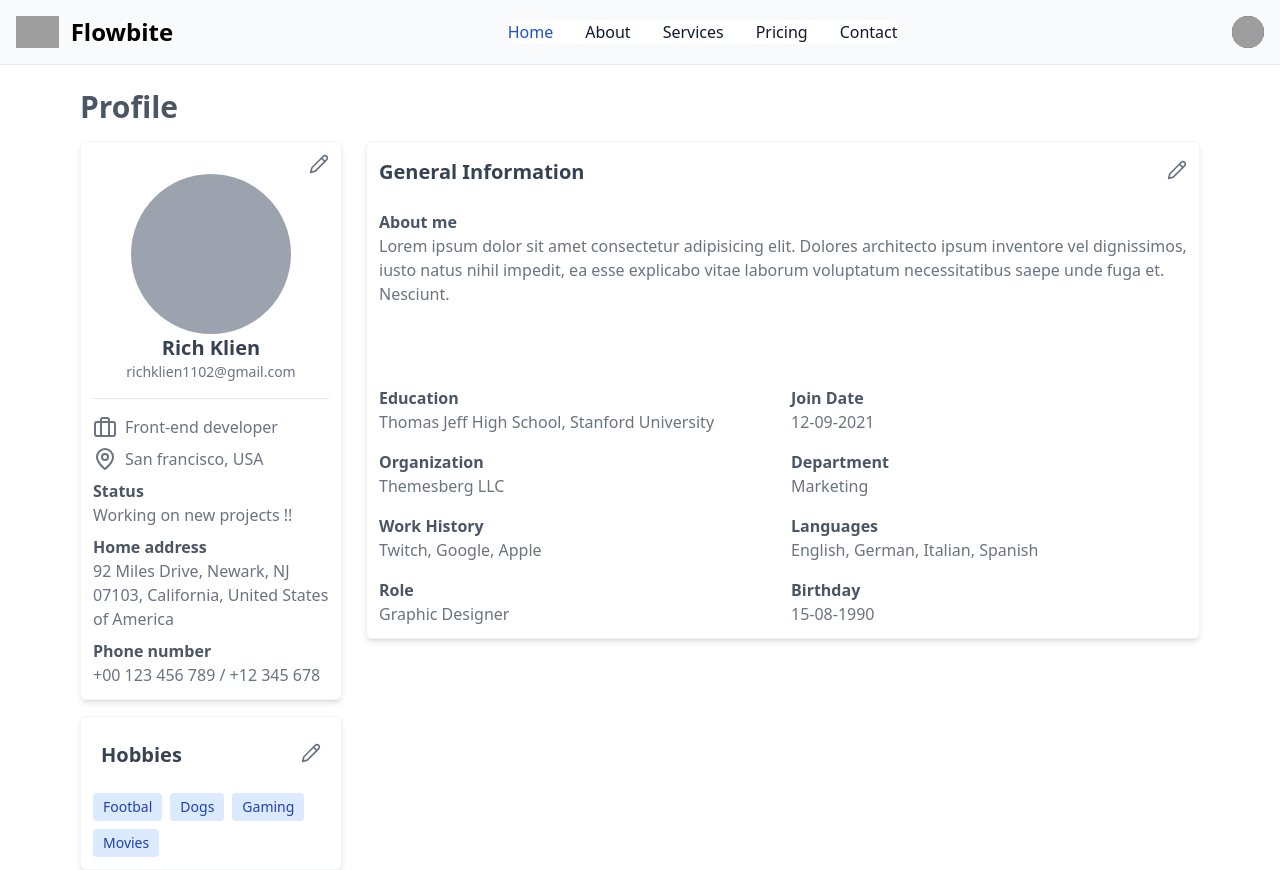
After one commit to Shobhit-Mishra-02/Social-media-app, a Django app: page /social/profile/ in a window 1280 px wide. The commit adds this page. Run offline with Django 4.2, Linux system fonts and the light colour scheme; the visitor is signed in with stand-in values (Sample User, id 1); some libraries are stand-ins or nearby versions; grey boxes are pictures that could not be loaded.

Commit message:
style: added design for the profile page

```diff
--- a/home/urls.py
+++ b/home/urls.py
@@ -4,4 +4,5 @@ from . import views
 app_name = "home"
 urlpatterns = [
     path("home/", views.index, name="home"),
+    path("profile/", views.profile, name="profile"),
 ]
--- a/home/views.py
+++ b/home/views.py
@@ -26,3 +26,7 @@ def index(request):
         form = PostCreationForm()
 
     return render(request, "home/index.html", {"form":form})
+
+@login_required
+def profile(request):
+    return render(request, "home/profile.html")
--- a/templates/home/home_base.html
+++ b/templates/home/home_base.html
@@ -5,7 +5,7 @@
 
 <nav class="bg-gray-50 border-b">
     <div class="max-w-screen-xl flex flex-wrap items-center justify-between mx-auto p-4">
-    <a href="https://flowbite.com/" class="flex items-center space-x-3 rtl:space-x-reverse">
+    <a href="{% url 'home:home' %}" class="flex items-center space-x-3 rtl:space-x-reverse">
         <img src="https://flowbite.com/docs/images/logo.svg" class="h-8" alt="Flowbite Logo" />
         <span class="self-center text-2xl font-semibold whitespace-nowrap ">Flowbite</span>
     </a>
@@ -22,7 +22,7 @@
           </div>
           <ul class="py-2" aria-labelledby="user-menu-button">
             <li>
-              <a href="#" class="block px-4 py-2 text-sm text-gray-700 hover:bg-gray-100 ">Profile</a>
+              <a href="{% url 'home:profile' %}" class="block px-4 py-2 text-sm text-gray-700 hover:bg-gray-100 ">Profile</a>
             </li>
             <li>
               <a href="#" class="block px-4 py-2 text-sm text-gray-700 hover:bg-gray-100 ">Posts</a>
--- /dev/null
+++ b/templates/home/profile.html
@@ -0,0 +1,165 @@
+{% extends 'home/home_base.html' %}
+
+
+{% block title %}
+profile
+{% endblock title %}
+
+
+{% block body %}
+
+<h2 class="text-3xl font-semibold text-gray-600 mb-4">Profile</h2>
+
+<div class="grid grid-cols-1 gap-4 lg:grid-cols-3 lg:gap-6 xl:grid-cols-4">
+    <div class="space-y-4 grid">
+        <!-- profile left section -->
+        <div class="w-full border border-gray-100 h-fit rounded-md p-3 shadow-md">
+            <div class="flex justify-end">
+                <span>
+                    <a href="{% url 'home:profile' %}">
+                        <svg xmlns="http://www.w3.org/2000/svg" width="20" height="20" viewBox="0 0 24 24" fill="none"
+                            stroke="currentColor" stroke-width="2" stroke-linecap="round" stroke-linejoin="round"
+                            class="lucide lucide-pencil stroke-gray-500 hover:stroke-gray-600 cursor-pointer">
+                            <path d="M17 3a2.85 2.83 0 1 1 4 4L7.5 20.5 2 22l1.5-5.5Z" />
+                            <path d="m15 5 4 4" />
+                        </svg>
+                    </a>
+                </span>
+            </div>
+            <div class="flex flex-col justify-center align-middle items-center">
+                <div class="w-40 h-40 rounded-full bg-gray-400"></div>
+                <a href="{% url 'home:profile' %}">
+                    <span class="text-xl font-semibold text-gray-700 mt-1">Rich Klien</span>
+                </a>
+                <span class="text-sm text-gray-500 mb-4">richklien1102@gmail.com</span>
+            </div>
+            <hr>
+            <div class="mt-4 space-y-2">
+                <div class="flex justify-start align-middle space-x-2 items-center text-gray-500">
+                    <span>
+                        <svg xmlns="http://www.w3.org/2000/svg" width="24" height="24" viewBox="0 0 24 24" fill="none"
+                            stroke="currentColor" stroke-width="2" stroke-linecap="round" stroke-linejoin="round"
+                            class="lucide lucide-briefcase stroke-gray-500">
+                            <rect width="20" height="14" x="2" y="7" rx="2" ry="2" />
+                            <path d="M16 21V5a2 2 0 0 0-2-2h-4a2 2 0 0 0-2 2v16" />
+                        </svg>
+                    </span>
+
+                    <span>
+                        Front-end developer
+                    </span>
+                </div>
+                <div class="flex justify-start align-middle space-x-2 items-center text-gray-500">
+                    <span>
+                        <svg xmlns="http://www.w3.org/2000/svg" width="24" height="24" viewBox="0 0 24 24" fill="none"
+                            stroke="currentColor" stroke-width="2" stroke-linecap="round" stroke-linejoin="round"
+                            class="lucide lucide-map-pin stroke-gray-500">
+                            <path d="M20 10c0 6-8 12-8 12s-8-6-8-12a8 8 0 0 1 16 0Z" />
+                            <circle cx="12" cy="10" r="3" />
+                        </svg>
+                    </span>
+
+                    <span>
+                        San francisco, USA
+                    </span>
+                </div>
+            </div>
+            <div class="mt-2">
+                <span class="text-gray-600 font-semibold">Status</span>
+                <p class="text-gray-500"> Working on new projects !!</p>
+            </div>
+            <div class="mt-2">
+                <span class="text-gray-600 font-semibold">Home address</span>
+                <p class="text-gray-500">92 Miles Drive, Newark, NJ 07103, California,
+                    United States of America
+                </p>
+            </div>
+            <div class="mt-2">
+                <span class="text-gray-600 font-semibold">Phone number</span>
+                <p class="text-gray-500">+00 123 456 789 / +12 345 678</p>
+            </div>
+        </div>
+
+        <!-- hobbies section -->
+        <div class="w-full border border-gray-100 h-fit rounded-md p-3 shadow-md">
+            <div class="flex justify-between items-center align-baseline p-2">
+                <h3 class="text-xl font-semibold text-gray-700 mt-1">Hobbies</h3>
+                <span>
+                    <a href="{% url 'home:profile' %}">
+                        <svg xmlns="http://www.w3.org/2000/svg" width="20" height="20" viewBox="0 0 24 24" fill="none"
+                            stroke="currentColor" stroke-width="2" stroke-linecap="round" stroke-linejoin="round"
+                            class="lucide lucide-pencil stroke-gray-500 hover:stroke-gray-600 cursor-pointer">
+                            <path d="M17 3a2.85 2.83 0 1 1 4 4L7.5 20.5 2 22l1.5-5.5Z" />
+                            <path d="m15 5 4 4" />
+                        </svg>
+                    </a>
+                </span>
+            </div>
+            <div class="mt-4 flex flex-wrap gap-2">
+                <span class="bg-blue-100 text-blue-800 text-sm font-medium px-2.5 py-1 rounded">Footbal</span>
+                <span class="bg-blue-100 text-blue-800 text-sm font-medium px-2.5 py-1 rounded">Dogs</span>
+                <span class="bg-blue-100 text-blue-800 text-sm font-medium px-2.5 py-1 rounded">Gaming</span>
+                <span class="bg-blue-100 text-blue-800 text-sm font-medium px-2.5 py-1 rounded">Movies</span>
+            </div>
+        </div>
+    </div>
+    <!-- profile right section -->
+    <div class="w-full lg:col-span-2 xl:col-span-3 border border-gray-100 h-fit rounded-md p-3 shadow-md">
+        <div class="flex justify-between items-center align-baseline">
+            <h3 class="text-xl font-semibold text-gray-700 mt-1">General Information</h3>
+            <span>
+                <a href="{% url 'home:profile' %}">
+                    <svg xmlns="http://www.w3.org/2000/svg" width="20" height="20" viewBox="0 0 24 24" fill="none"
+                        stroke="currentColor" stroke-width="2" stroke-linecap="round" stroke-linejoin="round"
+                        class="lucide lucide-pencil stroke-gray-500 hover:stroke-gray-600 cursor-pointer">
+                        <path d="M17 3a2.85 2.83 0 1 1 4 4L7.5 20.5 2 22l1.5-5.5Z" />
+                        <path d="m15 5 4 4" />
+                    </svg>
+                </a>
+            </span>
+        </div>
+        <div class="mt-6">
+            <h3 class="text-gray-600 font-semibold">About me</h3>
+            <p class="text-gray-500">Lorem ipsum dolor sit amet consectetur adipisicing elit. Dolores architecto ipsum
+                inventore vel
+                dignissimos, iusto natus nihil impedit, ea esse explicabo vitae laborum voluptatum necessitatibus saepe
+                unde fuga et. Nesciunt.</p>
+        </div>
+        <div class="grid grid-cols-2 gap-4 mt-8 lg:mt-20">
+            <div>
+                <span class="text-gray-600 font-semibold">Education</span>
+                <p class="text-gray-500">Thomas Jeff High School, Stanford University</p>
+            </div>
+            <div>
+                <span class="text-gray-600 font-semibold">Join Date</span>
+                <p class="text-gray-500">12-09-2021</p>
+            </div>
+            <div>
+                <span class="text-gray-600 font-semibold">Organization</span>
+                <p class="text-gray-500">Themesberg LLC</p>
+            </div>
+            <div>
+                <span class="text-gray-600 font-semibold">Department</span>
+                <p class="text-gray-500">Marketing</p>
+            </div>
+            <div>
+                <span class="text-gray-600 font-semibold">Work History</span>
+                <p class="text-gray-500">Twitch, Google, Apple</p>
+            </div>
+            <div>
+                <span class="text-gray-600 font-semibold">Languages</span>
+                <p class="text-gray-500">English, German, Italian, Spanish</p>
+            </div>
+            <div>
+                <span class="text-gray-600 font-semibold">Role</span>
+                <p class="text-gray-500">Graphic Designer</p>
+            </div>
+            <div>
+                <span class="text-gray-600 font-semibold">Birthday</span>
+                <p class="text-gray-500">15-08-1990</p>
+            </div>
+        </div>
+    </div>
+</div>
+
+{% endblock body %}
```
Also changed, not shown: templates/home/index.html (+6 -2 lines).
